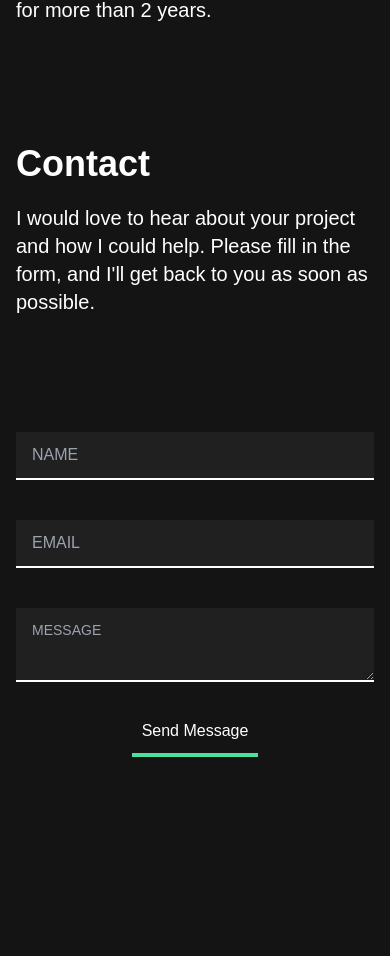
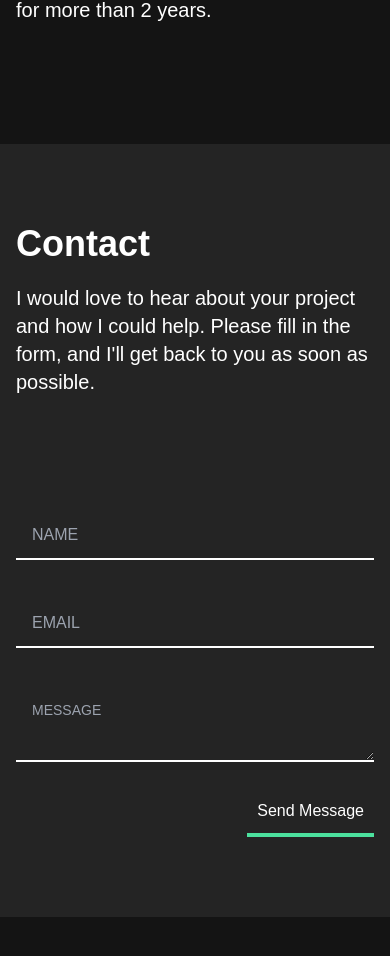
Before and after one commit to ratib54/emerlylark, a React (Create React App) app: page / in a window 390 px wide. Shown: the part 2731-3687 px from the top of the page. Before the commit the page ends 3600 px from the top, so only its background shows below. Built offline with nearby package versions, Linux system fonts and the light colour scheme.

Commit message:
changed contact bg and fixed netlify 404 bug

```diff
--- a/src/App.js
+++ b/src/App.js
@@ -37,7 +37,7 @@ function App() {
     }
   ])
   return (
-    <div className="container px-4 mx-auto text-white py-8">
+    <div className="container px-4 mx-auto text-white pt-8">
       <RouterProvider router={router}></RouterProvider>
     </div>
   );
--- /dev/null
+++ b/src/Components/Contact/Contact.css
@@ -0,0 +1,4 @@
+.full-bleed {
+    box-shadow: 0 0 0 100vmax #242424;
+    clip-path: inset(0 -100vmax);
+}
--- a/src/Components/Contact.js
+++ b/src/Components/Contact/Contact.js
@@ -1,5 +1,6 @@
 import emailjs from '@emailjs/browser';
 import React, { useRef } from 'react';
+import '../Contact/Contact.css'
 
 const Contact = () => {
     const form = useRef()
@@ -15,16 +16,16 @@ const Contact = () => {
             });
     };
     return (
-        <section className='my-20 md:my-0 grid grid-cols-1 lg:grid-cols-2 gap-24'>
+        <section className='my-20 md:my-0 grid grid-cols-1 lg:grid-cols-2 gap-24 bg-[#242424] py-20 full-bleed'>
             <div className=''>
                 <h1 className='text-4xl md:text-5xl  font-bold mb-5'>Contact</h1>
                 <p className='text-xl'>I would love to hear about your project and how I could help. Please fill in the form, and I'll get back to you as soon as possible.</p>
             </div>
             <form ref={form} onSubmit={sendEmail}>
-                <input placeholder='NAME' className='rounded-none focus:bg-transparent focus:outline-0 input input-ghost border-0 border-b-2 border-b-white w-full my-5' type="text" name="user_name" required />
-                <input placeholder='EMAIL' className='rounded-none focus:bg-transparent focus:outline-0 input input-ghost border-0 border-b-2 border-b-white w-full my-5' type="email" name="user_email" required />
-                <textarea name='message' className="rounded-none textarea textarea-ghost focus:bg-transparent focus:outline-0 border-0 border-b-2 border-b-white w-full my-5" placeholder="MESSAGE" required></textarea>
-                <div className="flex justify-center lg:justify-end">
+                <input placeholder='NAME' className='rounded-none bg-transparent  focus:outline-0 input input-ghost border-0 border-b-2 border-b-white w-full my-5' type="text" name="user_name" required />
+                <input placeholder='EMAIL' className='rounded-none bg-transparent focus:outline-0 input input-ghost border-0 border-b-2 border-b-white w-full my-5' type="email" name="user_email" required />
+                <textarea name='message' className="rounded-none textarea textarea-ghost bg-transparent focus:outline-0 border-0 border-b-2 border-b-white w-full my-5" placeholder="MESSAGE" required></textarea>
+                <div className="flex justify-end">
                     <button className='custom-btn' value="Send" type="submit"> Send Message</button>
                 </div>
             </form>
--- a/src/Pages/Home.js
+++ b/src/Pages/Home.js
@@ -1,6 +1,6 @@
 import React from 'react';
 import About from '../Components/About';
-import Contact from '../Components/Contact';
+import Contact from '../Components/Contact/Contact';
 import Hero from '../Components/Hero/Hero';
 import Projects from '../Components/Projects';
 
```
Also changed, not shown: 1 other file (tests, documents, lock files or other folders).
